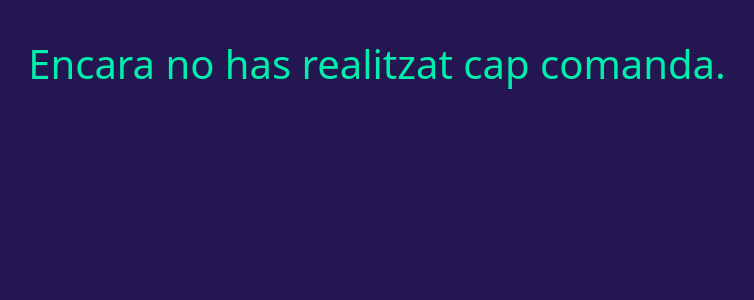
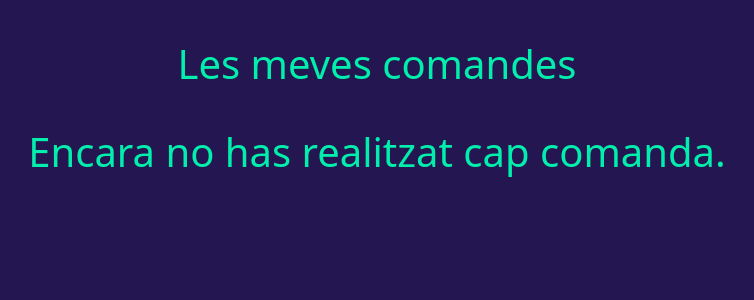
Before and after one commit to Jordinavgom/DAW2324_S3_E2, a PHP site: page /views/historialComands.php in a window 1280 px wide. Shown: the part 60-360 px from the top of the page, without its empty margins (263-1017 px from the left). Run offline with PHP 8.4, Linux system fonts and the light colour scheme; the visitor is signed in with stand-in values (Sample User, id 1); data that the repository does not hold is empty.

Commit message:
afegir titol

```diff
--- a/app_php/controllers/OrderController.php
+++ b/app_php/controllers/OrderController.php
@@ -7,7 +7,7 @@ $conn = $database->connect();
 
 if (!$conn) {
     echo "Error al conectar a la base de datos.";
-} else if (!empty($orders)) {
+} else {
     $orderController = new OrderController();
     $orders = $orderController->index();
 }
--- a/app_php/views/historialComands.php
+++ b/app_php/views/historialComands.php
@@ -7,6 +7,7 @@ include('header.php'); ?>
 
 <body>
     <div class="container">
+        <h1 class="registro">Les meves comandes</h1>
         <?php if (!empty($orders)) : ?>
             <table class="table">
                 <thead>
```
